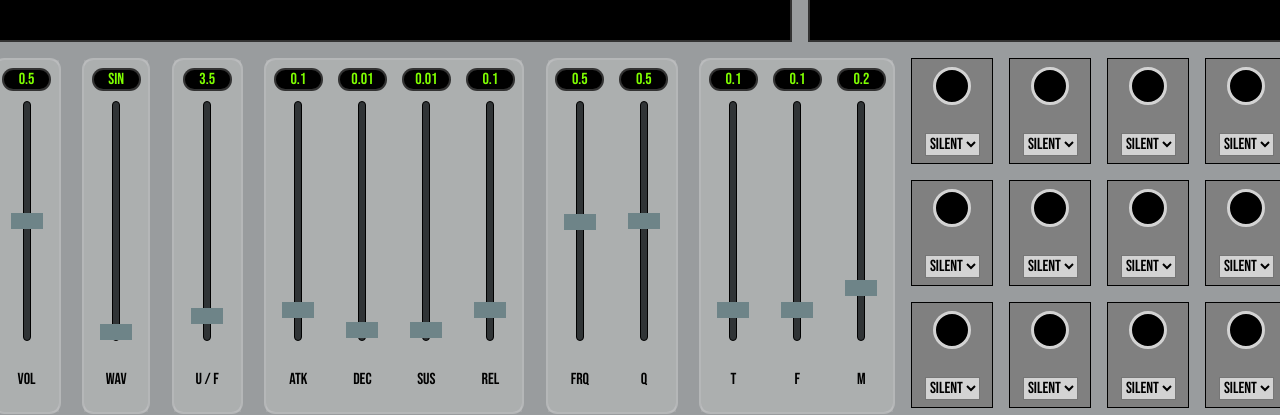
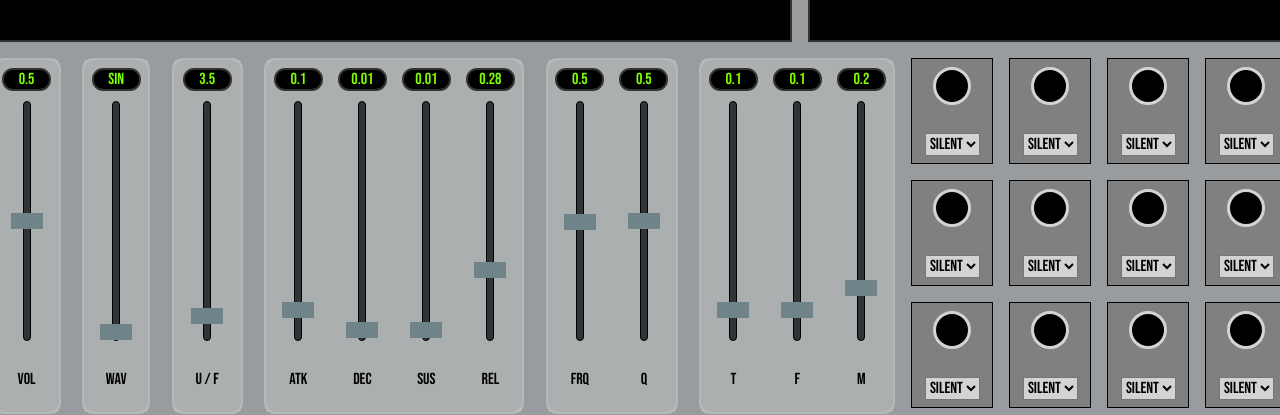
Before and after one commit to patrickmctighe/javascript-synth-2, a React (Vite) app in the folder synth/: page / in a window 1280 px wide. Shown: the part 244-659 px from the top of the page. Built offline with nearby package versions, Linux system fonts and the light colour scheme.

Commit message:
quick-update

```diff
--- a/synth/src/Synth.jsx
+++ b/synth/src/Synth.jsx
@@ -24,7 +24,7 @@ const Synth = () => {
   const [attack, setAttack] = useState(0.1);
   const [decay, setDecay] = useState(0.01);
   const [sustain, setSustain] = useState(0.01);
-  const [release, setRelease] = useState(0.1);
+  const [release, setRelease] = useState(0.28);
   const [frequency, setFrequency] = useState(0.5);
   const [q, setQ] = useState(0.5);
   const [time, setTime] = useState(0.1);
```
